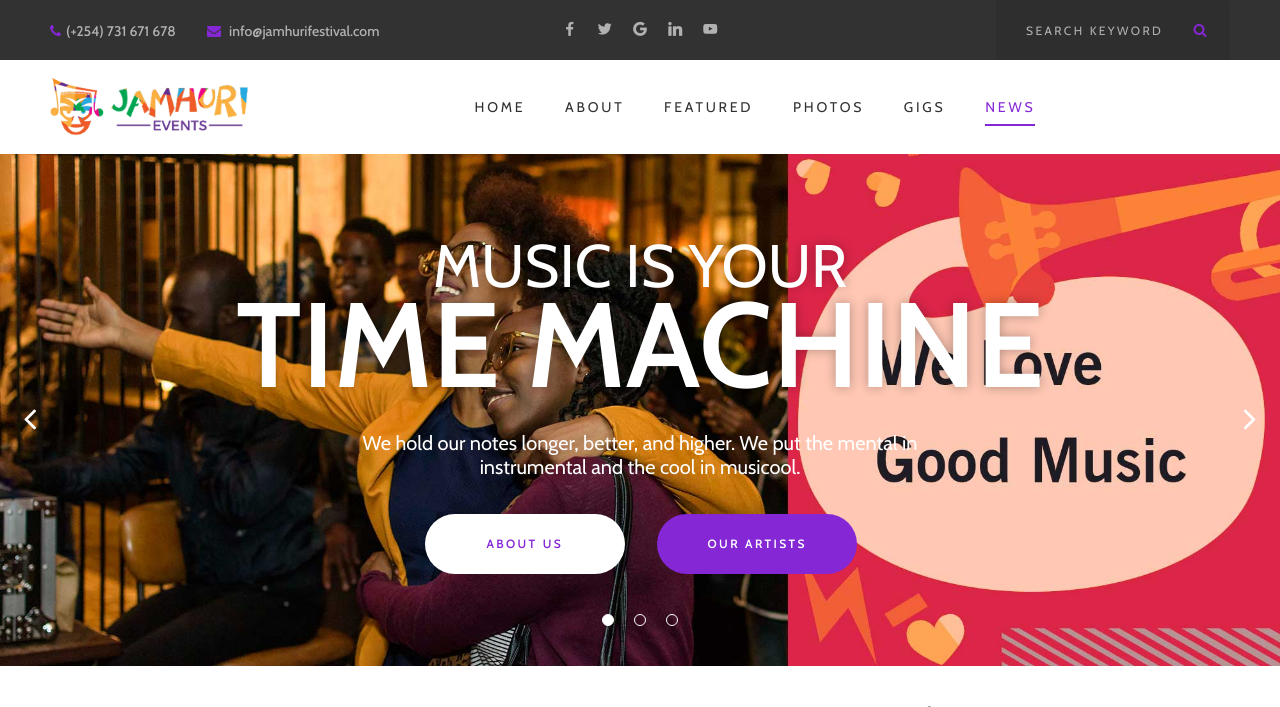
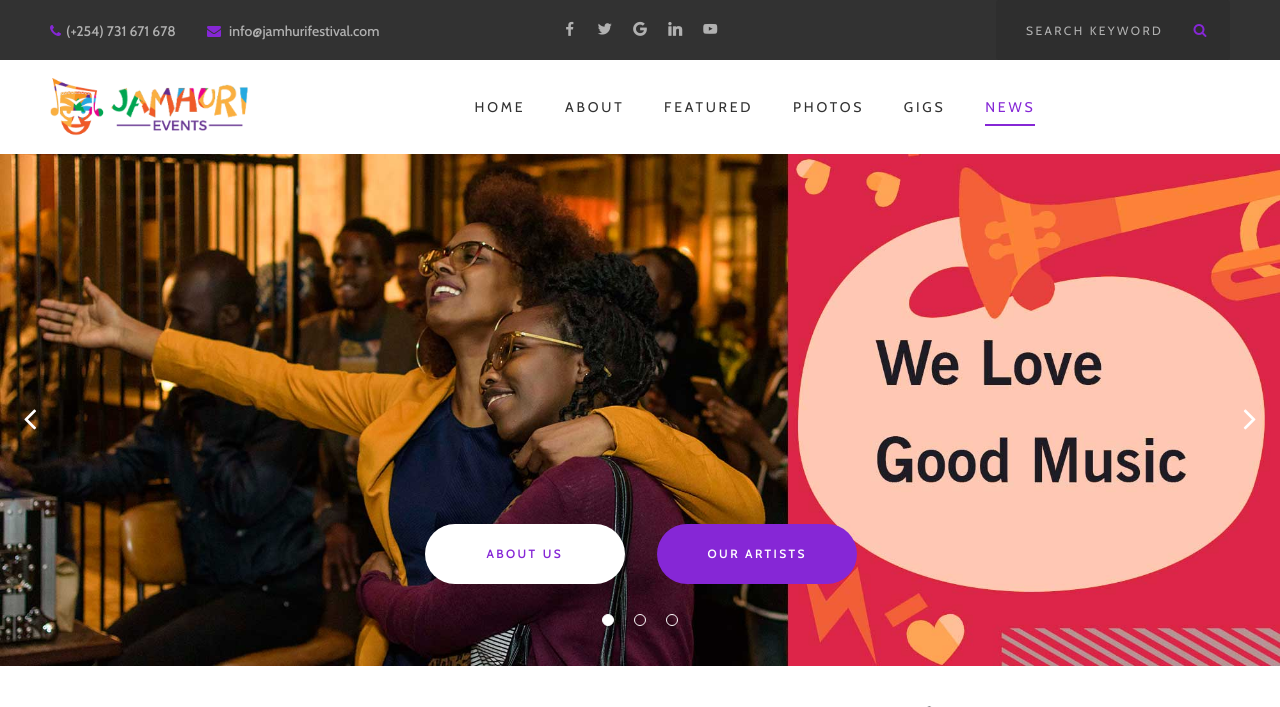
Before and after one commit to AlexKarari/Jamhuri, a Django app: page / in a window 1280 px wide. Shown: the top 707 px of the page. Run offline with Django 3.2, Linux system fonts and the light colour scheme; data that the repository does not hold is empty; some libraries are stand-ins or nearby versions; some web fonts are replaced.

Commit message:
this commit will update slider content outlook

```diff
--- a/jamfest/templates/partials/slider.html
+++ b/jamfest/templates/partials/slider.html
@@ -9,17 +9,20 @@
 							<div class="slide_description_wrapper">
 								<div class="slide_description">
 									<div class="intro-layer" data-animation="fadeInUp">
-										<h2> <span class="small">Music is your</span> Time Machine </h2>
+										<h2> <span class="small"></span>  </h2>
 									</div>
 									<div class="intro-layer" data-animation="fadeInUp">
-										<p> We hold our notes longer, better, and higher. We put the mental in instrumental and the cool in musicool. </p>
+										<p>  </p>
 									</div>
 									<div class="intro-layer" data-animation="fadeInUp">
-										<p class="topmargin_25 inline-content vertical-margin"> <a href="#about" class="theme_button inverse min_width_button">
+										<p style ='padding-top: 250px' class="topmargin_25 inline-content vertical-margin">
+											<a href="#about" class="theme_button inverse min_width_button">
 													About Us
-								</a> <a href="{% url 'all_artists' %}" class="theme_button color1 min_width_button">
+											</a>
+											<a href="{% url 'all_artists' %}" class="theme_button color1 min_width_button">
 													Our Artists
-								</a> </p>
+											</a>
+										</p>
 									</div>
 								</div>
 								<!-- eof .slide_description -->
@@ -39,17 +42,20 @@
 							<div class="slide_description_wrapper">
 								<div class="slide_description">
 									<div class="intro-layer" data-animation="fadeInUp">
-										<h2> <span class="small">Let the</span> Music speak! </h2>
+										<h2> <span class="small"></span></h2>
 									</div>
 									<div class="intro-layer" data-animation="fadeInUp">
-										<p> We hold our notes longer, better, and higher. We put the mental in instrumental and the cool in musicool. </p>
+										<p></p>
 									</div>
 									<div class="intro-layer" data-animation="fadeInUp">
-										<p class="topmargin_25 inline-content vertical-margin"> <a href="#about" class="theme_button inverse min_width_button">
+										<p style = 'padding-top:250px' class="topmargin_25 inline-content vertical-margin">
+											<a href="#about" class="theme_button inverse min_width_button">
 												About Us
-								</a> <a href="{% url 'all_artists' %}" class="theme_button color1 min_width_button">
+											</a>
+											<a href="{% url 'all_artists' %}" class="theme_button color1 min_width_button">
 												Our Artists
-								</a> </p>
+											</a>
+										</p>
 									</div>
 								</div>
 								<!-- eof .slide_description -->
@@ -69,17 +75,20 @@
 							<div class="slide_description_wrapper">
 								<div class="slide_description">
 									<div class="intro-layer" data-animation="fadeInUp">
-										<h2> <span class="small">Like music</span> to my ears. </h2>
+										<h2> <span class="small"></span></h2>
 									</div>
 									<div class="intro-layer" data-animation="fadeInUp">
-										<p> We hold our notes longer, better, and higher. We put the mental in instrumental and the cool in musicool. </p>
+										<p></p>
 									</div>
 									<div class="intro-layer" data-animation="fadeInUp">
-										<p class="topmargin_25 inline-content vertical-margin"> <a href="#about" class="theme_button inverse min_width_button">
+										<p style = 'padding-top:250px' class="topmargin_25 inline-content vertical-margin">
+											<a href="#about" class="theme_button inverse min_width_button">
 												About Us
-								</a> <a href="{% url 'all_artists' %}" class="theme_button color1 min_width_button">
+											</a>
+											<a href="{% url 'all_artists' %}" class="theme_button color1 min_width_button">
 												Our Artists
-								</a> </p>
+											</a>
+										</p>
 									</div>
 								</div>
 								<!-- eof .slide_description -->
```
Lines whose indentation alone changed are shown as unchanged.
